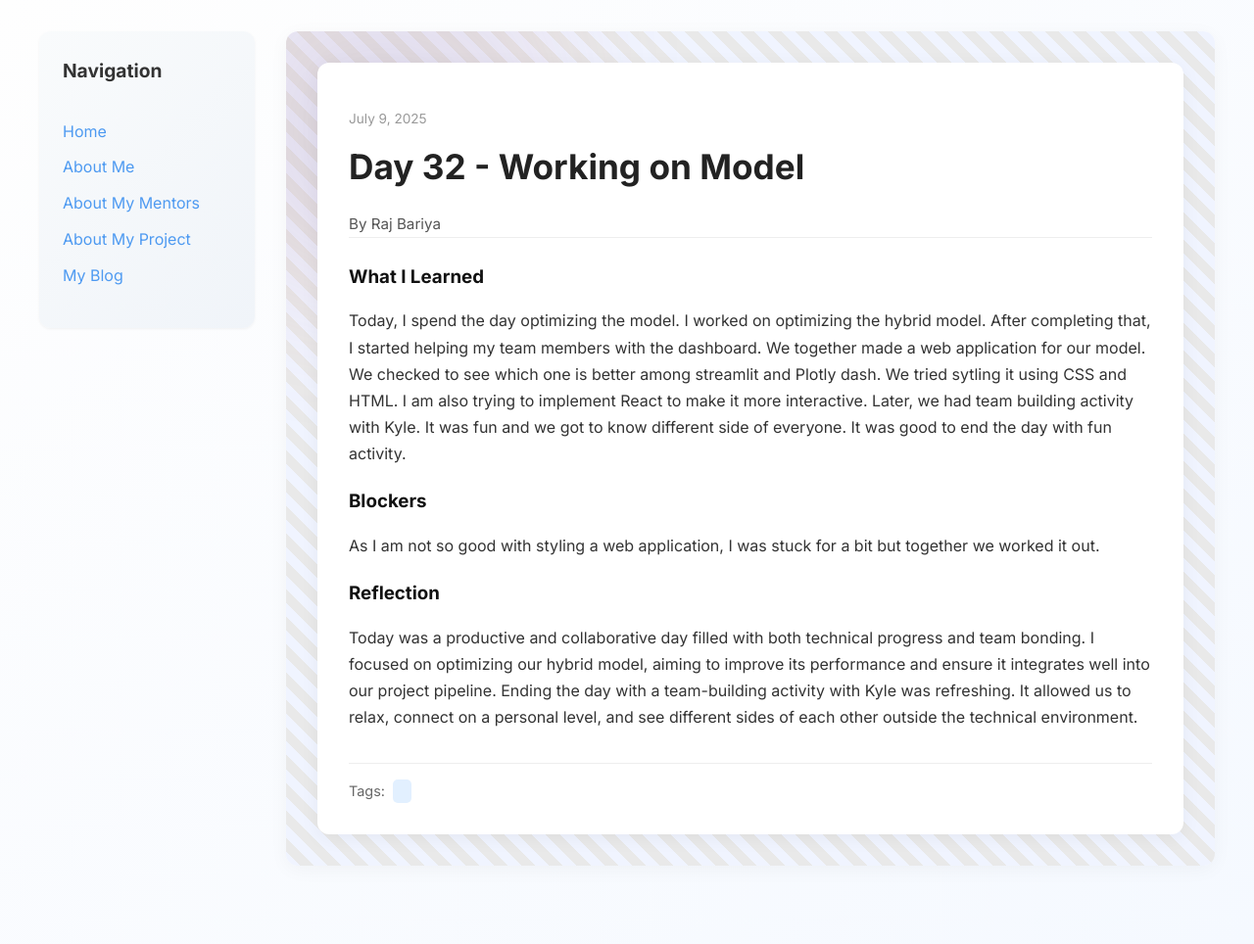
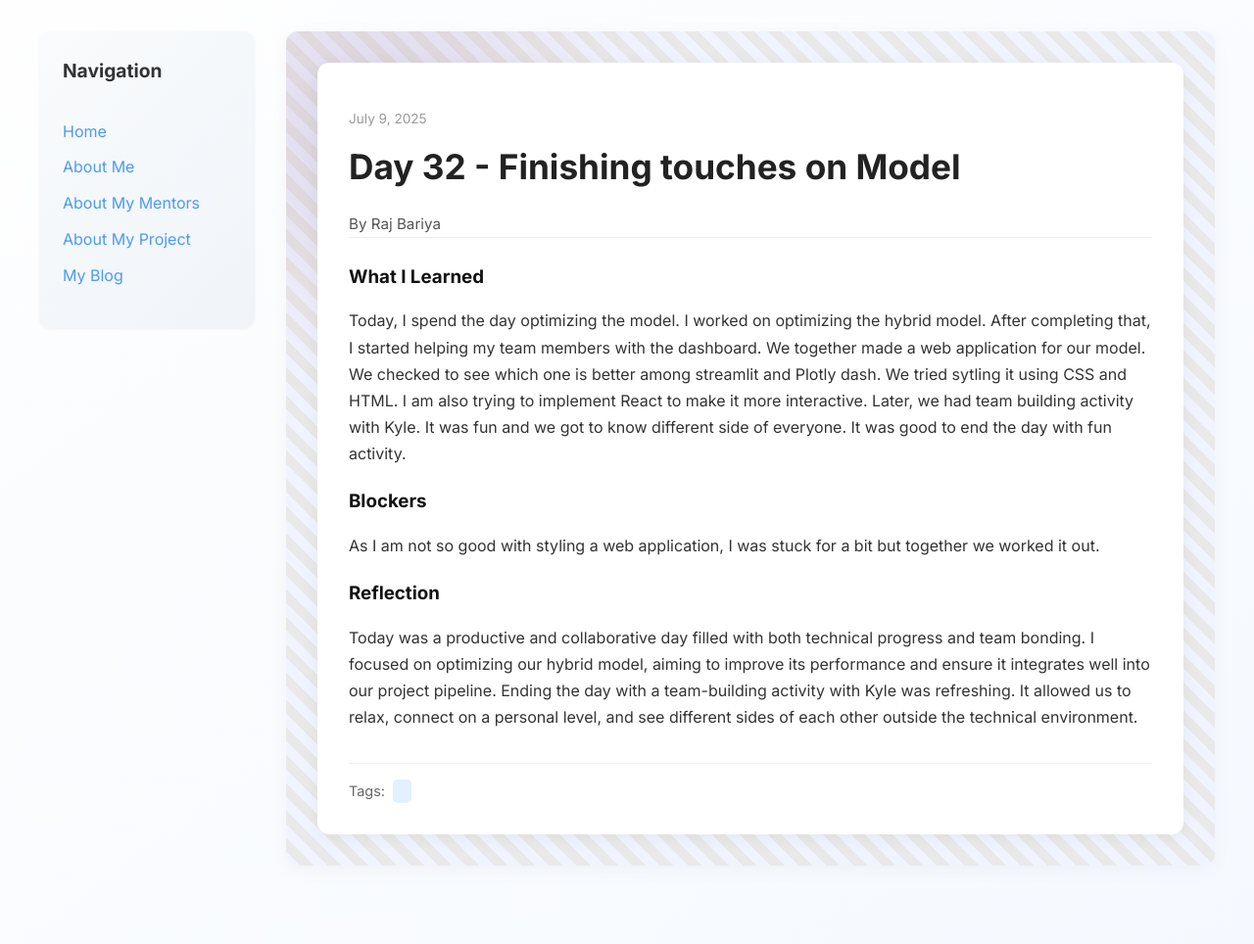
Before and after one commit to rajbariyaa/rajbariyaa.github.io, a Jekyll site: the page built from _posts/2025-07-09-day-32.md, in a window 1280 px wide. Shown: the whole page at 98% size. Built offline with Jekyll 4.4.1, drawn with Linux system fonts in a browser that asks for light colours.

Commit message:
Update 2025-07-09-day-32.md

```diff
--- a/_posts/2025-07-09-day-32.md
+++ b/_posts/2025-07-09-day-32.md
@@ -1,6 +1,6 @@
 ---
 layout: post
-title: "Day 32 - Working on Model"
+title: "Day 32 - Finishing touches on Model"
 date: 2025-07-09
 author: Raj Bariya
 permalink: /day32.html
```
